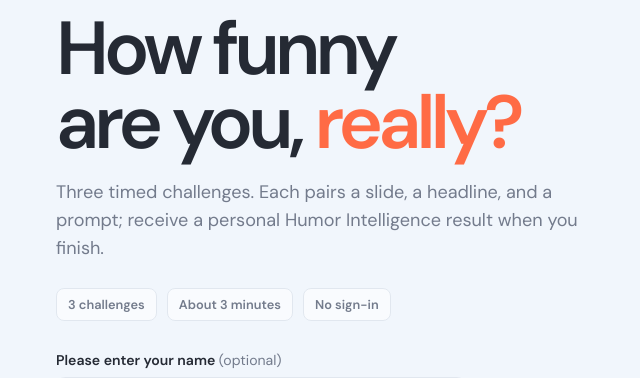
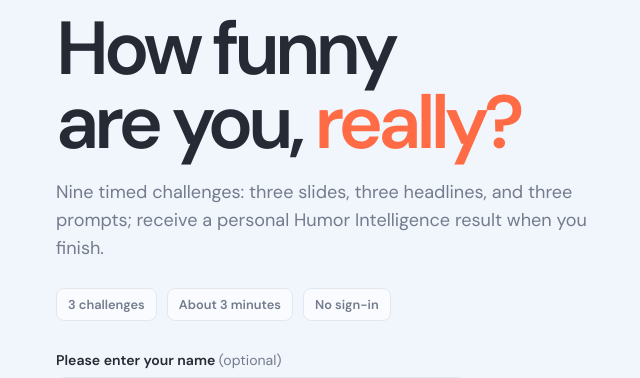
Before and after one commit to xjhuang99/testhumor, a Flask app: page / in a window 1280 px wide. Shown: the part 153-531 px from the top of the page, without its empty margins (204-844 px from the left). Run offline with Flask 3, Linux system fonts and the light colour scheme.

Commit message:
Describe nine separate challenges

```diff
--- a/templates/index.html
+++ b/templates/index.html
@@ -24,7 +24,7 @@
       <p class="eyebrow">ACTRLabs assessment</p>
       <h1 class="hero">How funny<br />are you, <em>really?</em></h1>
       <p class="lede">
-        Three timed challenges. Each pairs a slide, a headline, and a prompt;
+        Nine timed challenges: three slides, three headlines, and three prompts;
         receive a personal Humor Intelligence result when you finish.
       </p>
       <div class="intro-meta" aria-label="Test details">
```
